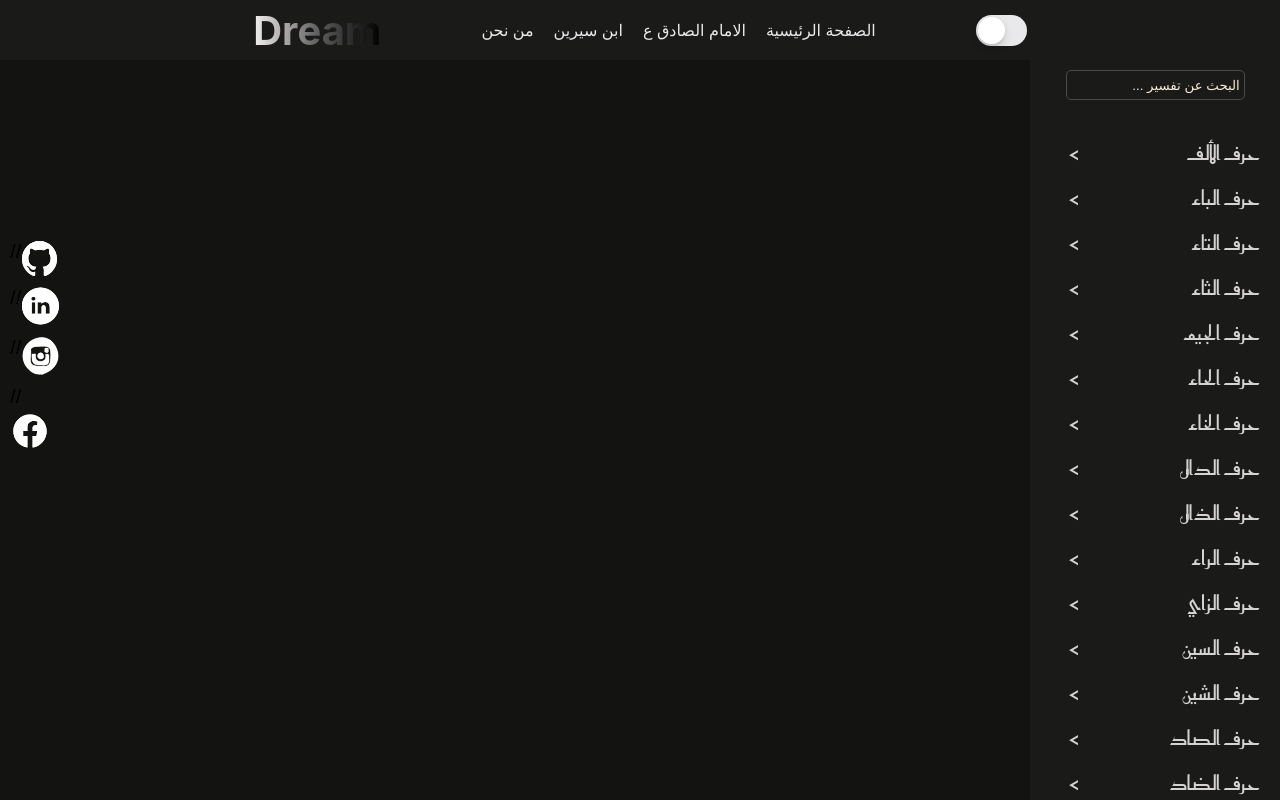
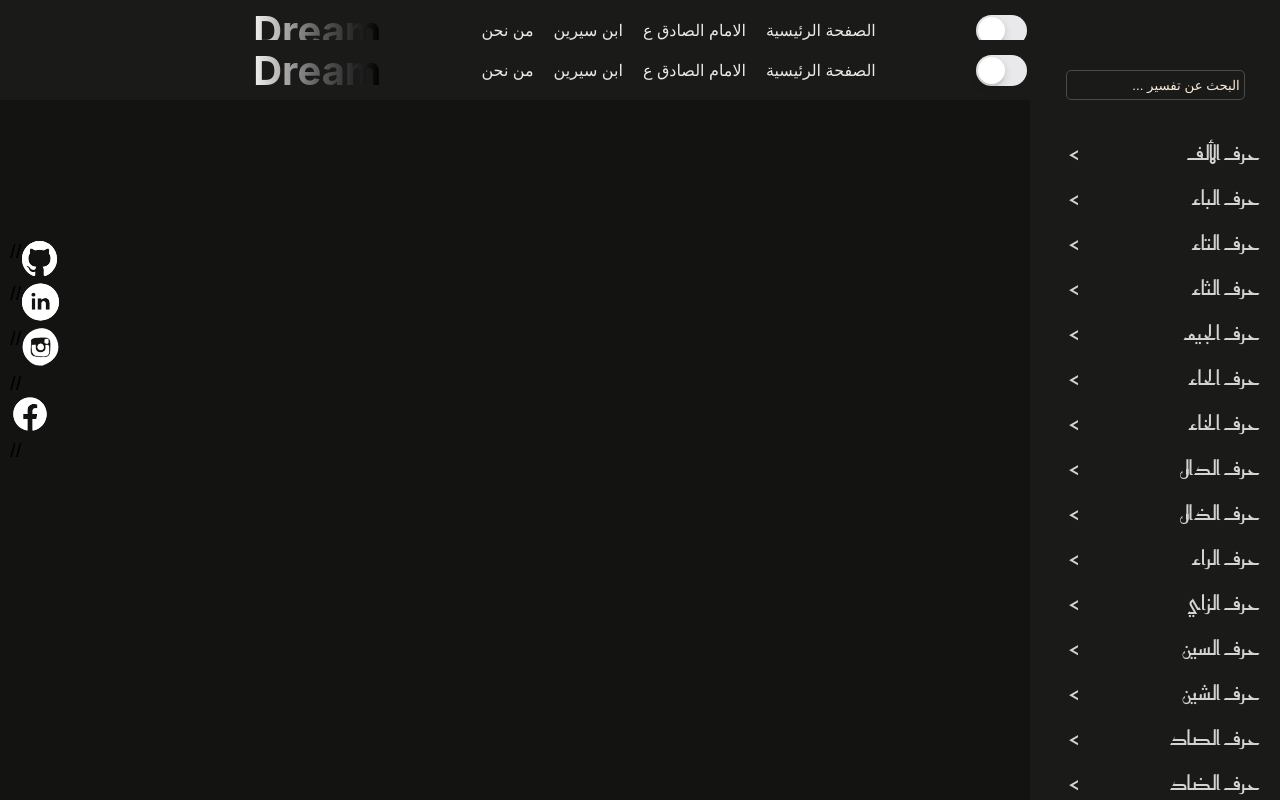
Before and after one commit to elmosuy/firstproject, a Next.js app: page /layout in a window 1280 px wide. Built offline with nearby package versions, Linux system fonts and the light colour scheme; a web font is replaced by a local one.

Commit message:
Update layout.js

```diff
--- a/pages/layout.js
+++ b/pages/layout.js
@@ -38,8 +38,8 @@ const Layout = ({children}) => {
         </div>
         <div  dir='rtl'>
             <Letters />
-        </div>
-        <div className='media'>
+//         </div>
+//         <div className='media'>
 //         <a href="https://github.com/elmosuy" title='elmosuy'><Image src="/github.svg" width={35} height={37} /></a>
 //         <a href="https://www.linkedin.com/in/elmosuy/" ><Image src="/linkedin.svg" width={37} height={40}/></a>
 //        <a href="https://www.instagram.com"> <Image src="/insta.svg" width={37} height={40}/></a>
@@ -47,7 +47,7 @@ const Layout = ({children}) => {
 
 
 
-      </div>
+//       </div>
 
 
         {children}
```
